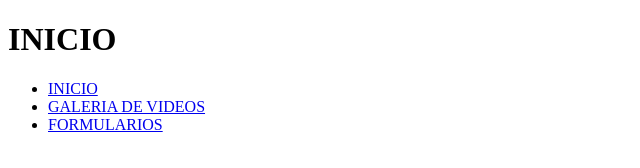
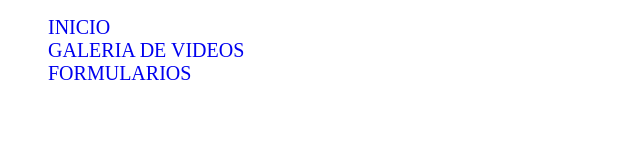
Before and after one commit to Fernana2009/CuartaWeb-2025, a plain HTML site: page index.html in a window 1280 px wide. Shown: the whole page, without its empty margins (0-640 px from the left). Drawn offline with Linux system fonts and the light colour scheme.

Commit message:
Se agrego estilos al index y se quito el titulo

```diff
--- a/index.html
+++ b/index.html
@@ -5,8 +5,26 @@
     <meta name="viewport" content="width=device-width, initial-scale=1.0">
     <title>MENU</title>
 </head>
+<style>
+    ul  {
+        list-style-type: none;
+        display: flex;
+        flex-direction: column;
+    }
+    li a {
+        text-decoration: none;
+        margin: 10px 0;
+        font-size: 20px;
+    }
+    ul li a:hover {
+        color: blue;
+        background-color: lightcoral;
+        cursor: pointer;
+        border-radius: 10px;
+        margin:5px;
+    }
+</style>
 <body>
-    <H1>INICIO</H1>
     <ul>
     <li><a href="index.html">INICIO</a></li>
     <li><a href="galeriavideos.html">GALERIA DE VIDEOS</a></li>
```
